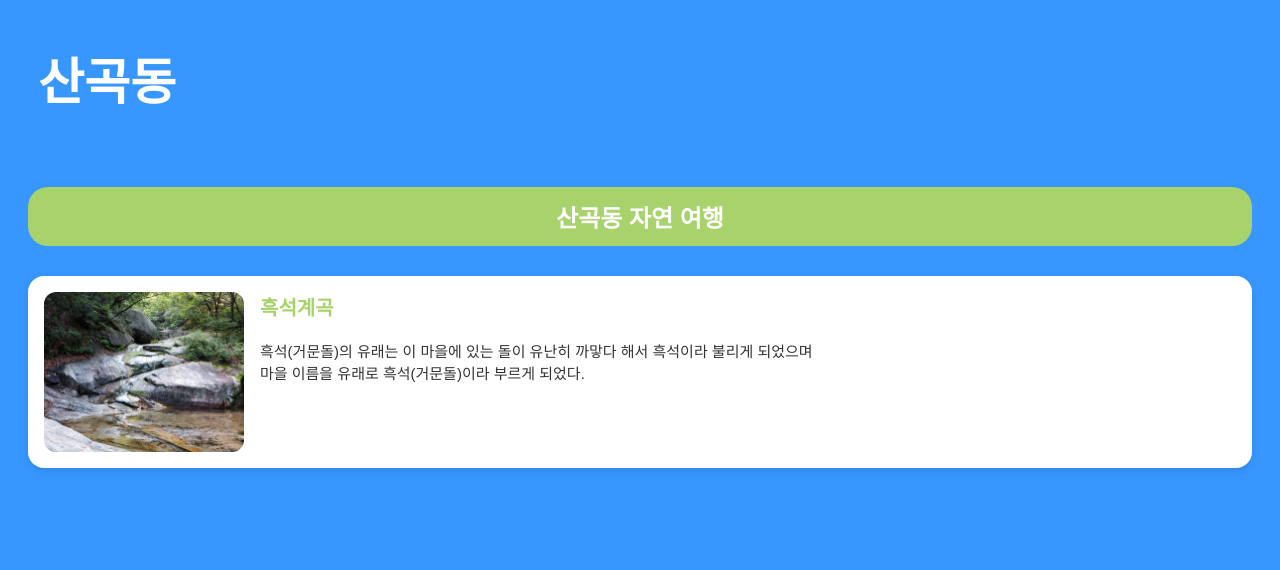
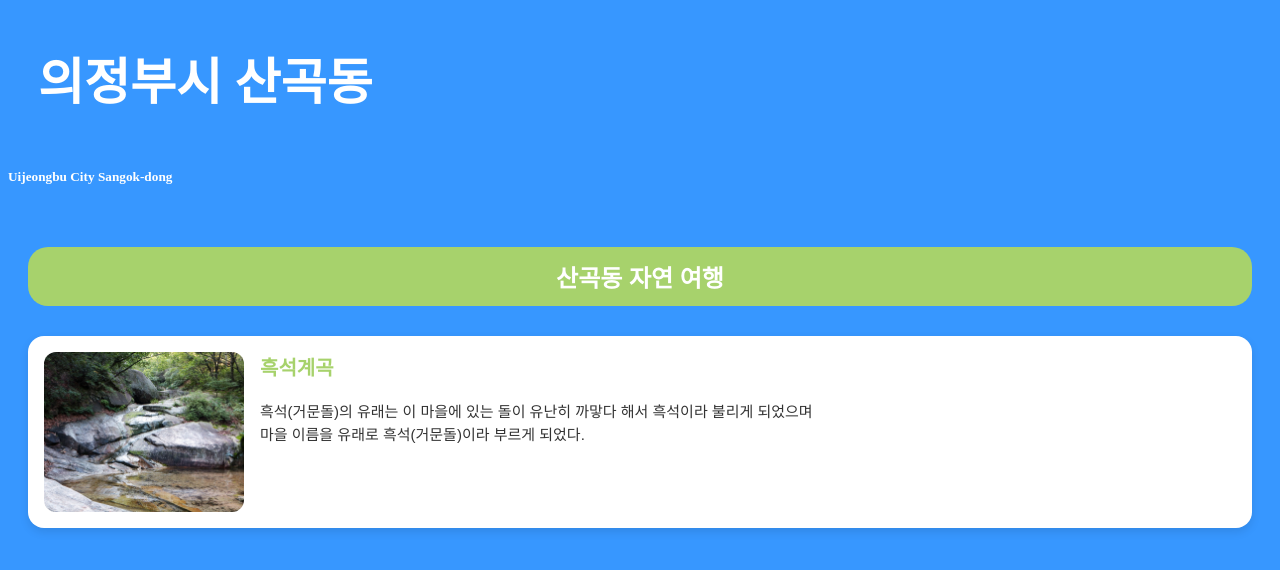
Before and after one commit to buo0704/UijeongbuSi-guide.io, a plain HTML site: page dong/sangok-dong.html in a window 1280 px wide. Drawn offline with Linux system fonts and the light colour scheme.

Commit message:
산곡동

```diff
--- a/dong/sangok-dong.html
+++ b/dong/sangok-dong.html
@@ -4,12 +4,13 @@
     <meta charset="UTF-8">
     <meta name="viewport" content="width=device-width, initial-scale=1">
     <link rel="stylesheet" href="../css/dong.css">
-    <title>산곡동</title>
+    <title>의정부시 산곡동</title>
 </head>
 <body>
     <div class="container">
         <header class="title">
-            <h1>산곡동</h1>
+            <h1>의정부시 산곡동</h1>
+            <h5>Uijeongbu City Sangok-dong</h5>
         </header>
 
         <main class="dong-content">
```
